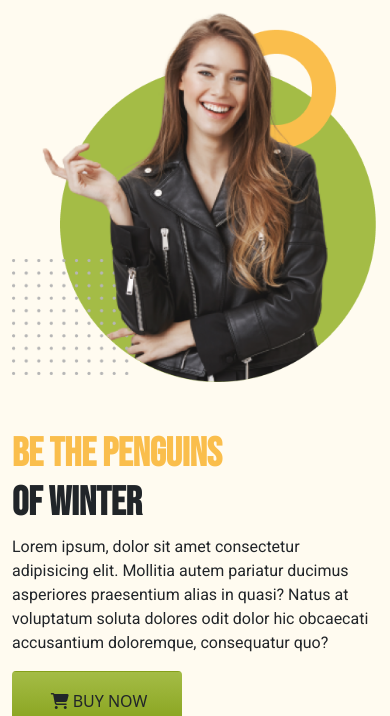
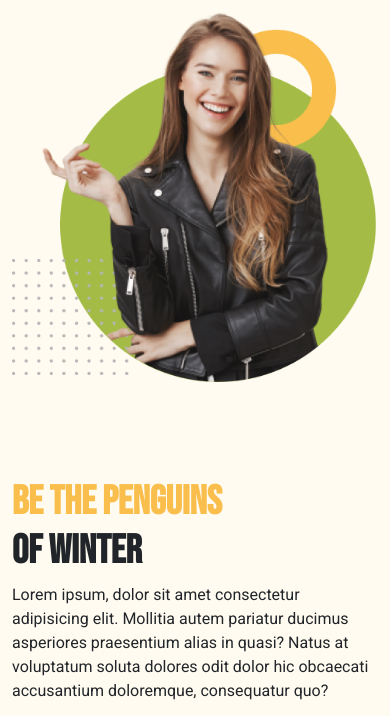
Before and after one commit to DaloarHossan/Penguin_Fashion, a plain HTML site: page index.html in a window 390 px wide. Shown: the part 56-772 px from the top of the page. Drawn offline with nearby package versions, Linux system fonts and the light colour scheme.

Commit message:
modify_responsive-2nd

```diff
--- a/index.html
+++ b/index.html
@@ -59,7 +59,7 @@
               </div>
               <div class="col-lg-6 col-md-12 d-flex align-items-sm-center order-md-2 order-sm-1 order-1">
                 <!-- <div class="d-flex flex-column justify-content-lg-center"> -->
-                  <div>
+                  <div class="pb-5">
                   <img class="img-fluid" src="images/model.png" alt="" width="549" height="549">
                 </div>
               </div>
```
